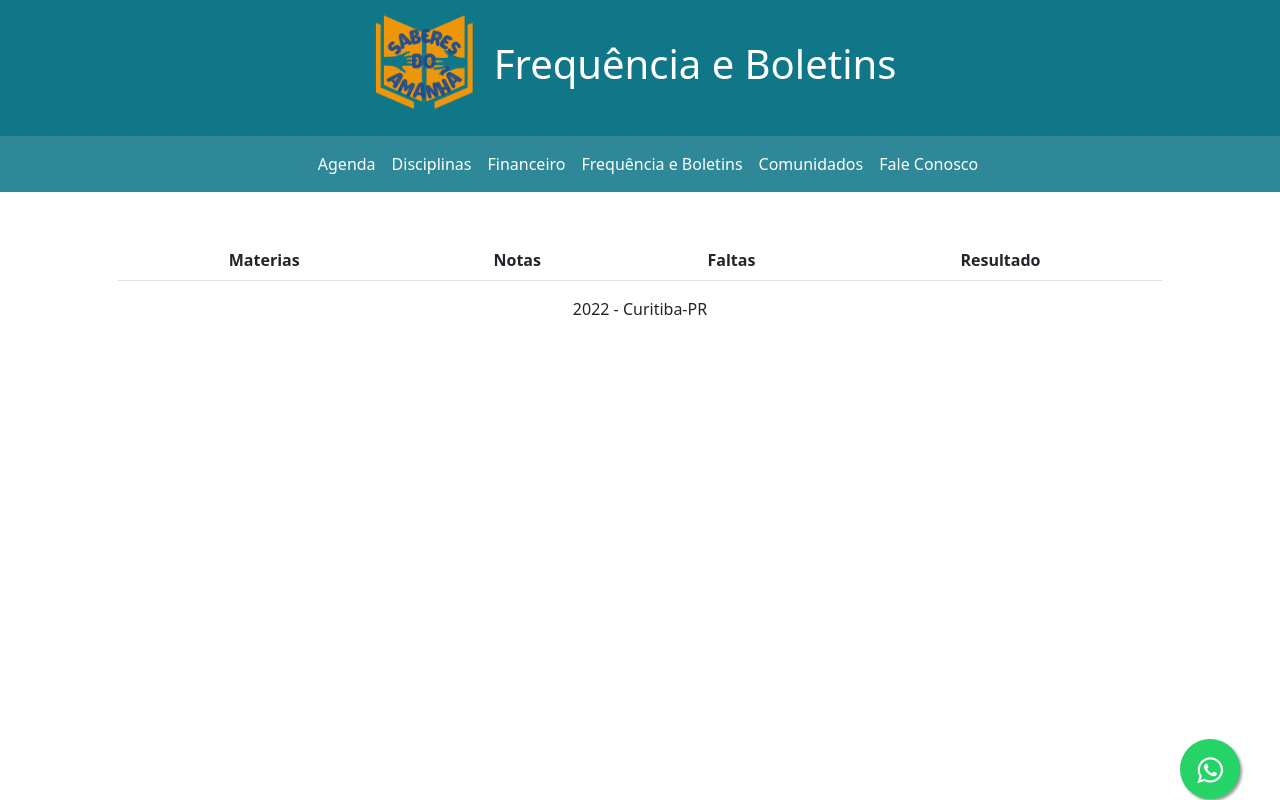
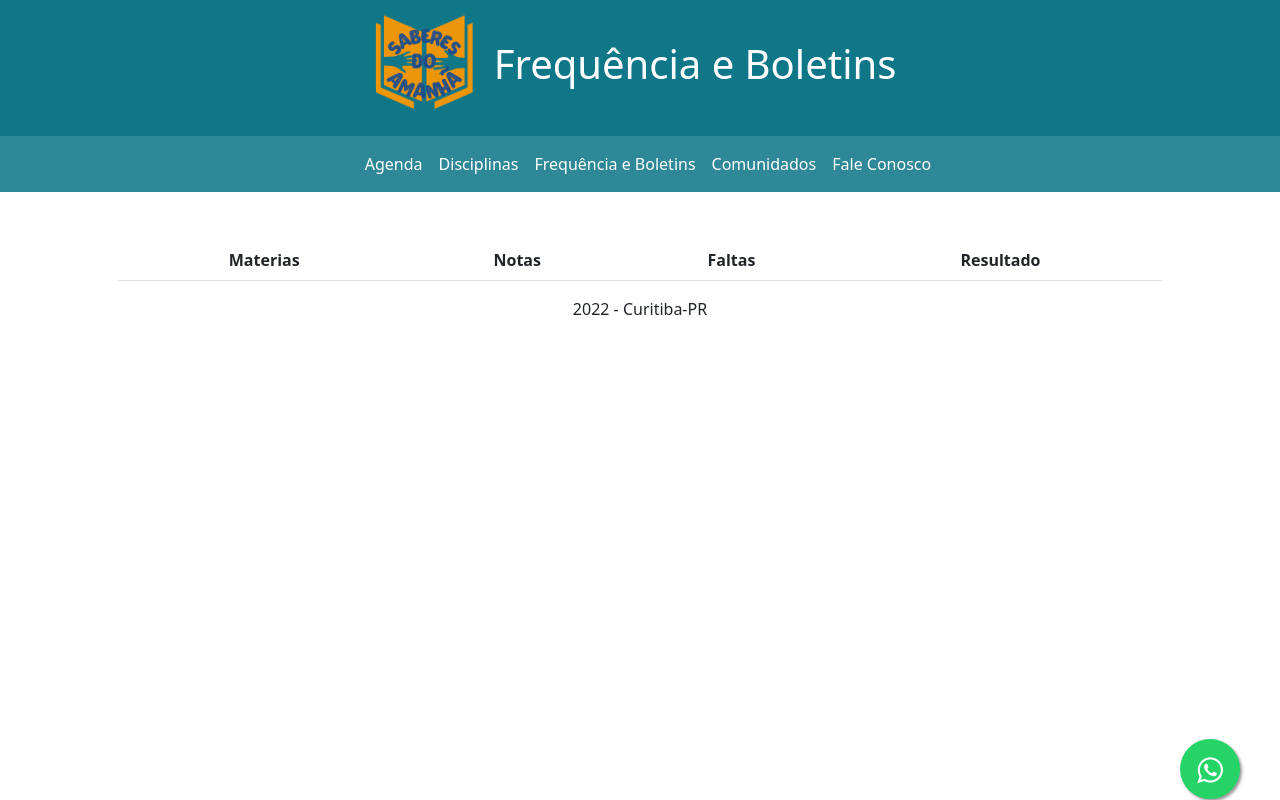
Before and after one commit to matheusromano/projeto-saberes-do-amanha-v2, a plain HTML site: page aluno/frequencia-e-boletins.html in a window 1280 px wide. Drawn offline with nearby package versions, Linux system fonts and the light colour scheme; no server answers.

Commit message:
retira financeiro da aba Alunos

```diff
--- a/aluno/frequencia-e-boletins.html
+++ b/aluno/frequencia-e-boletins.html
@@ -45,10 +45,6 @@
 
               <li class="nav-item">
                 <a class="nav-link active" id="color-white" href="disciplinas.html">Disciplinas</a>
-              </li>
-
-              <li class="nav-item">
-                <a class="nav-link active" id="color-white" href="financeiro.html">Financeiro</a>
               </li>
 
               <li class="nav-item">
```
